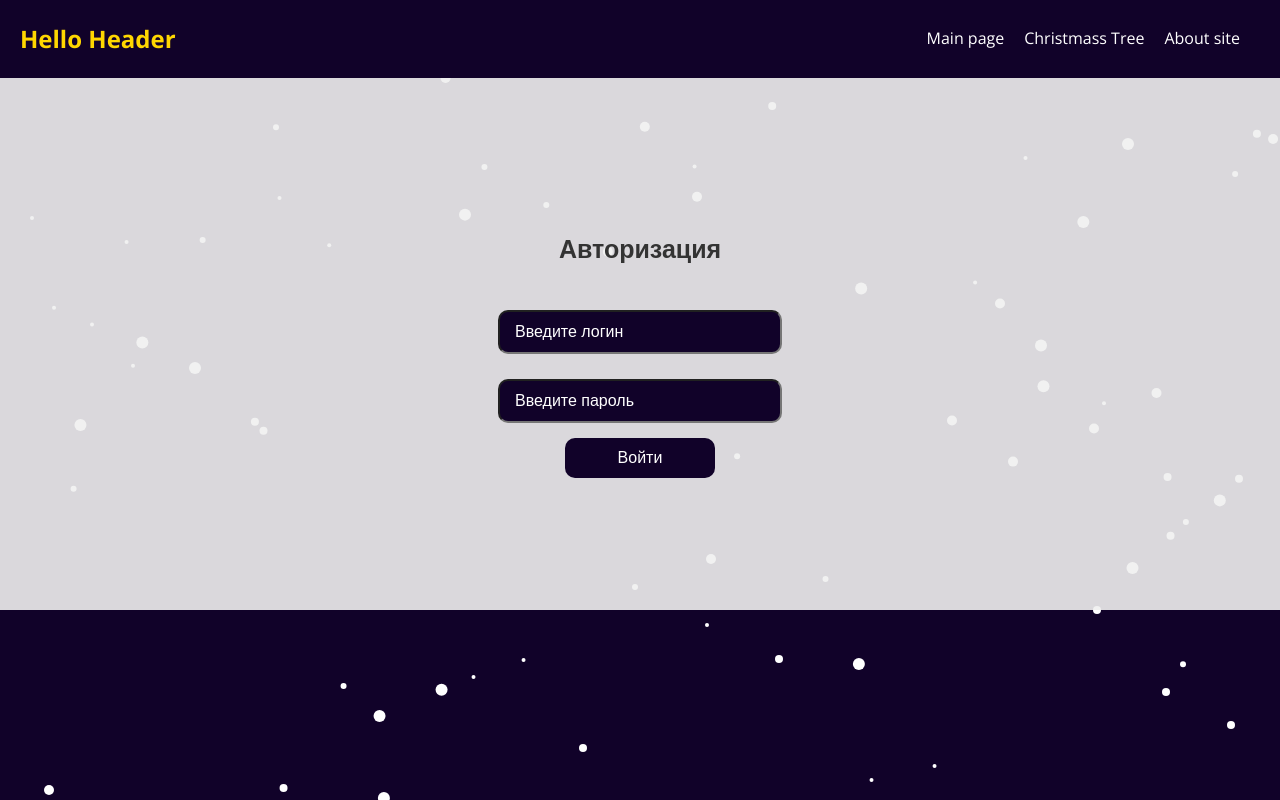
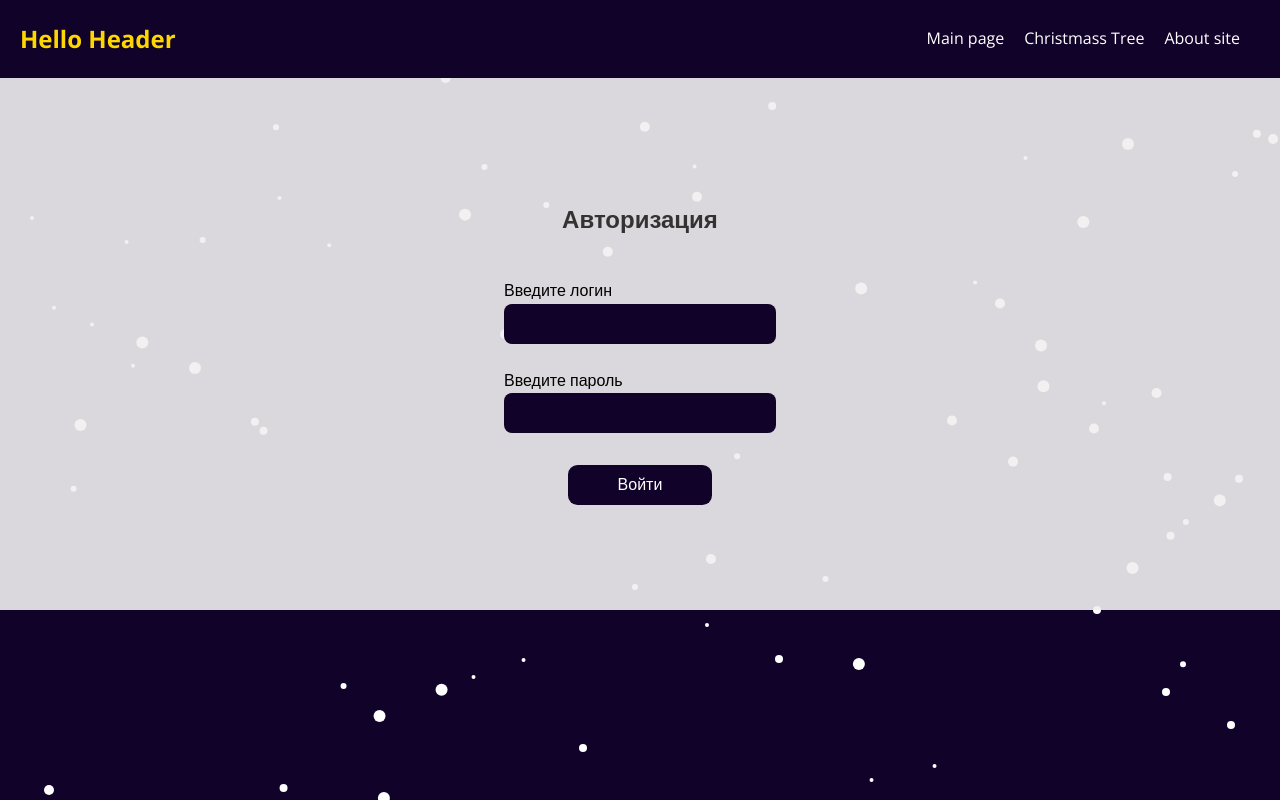
Before and after one commit to NY-2024-team/frontend, a SvelteKit app: page /auth in a window 1280 px wide. Built offline with nearby package versions, Linux system fonts and the light colour scheme; no server answers.

Commit message:
Styles changes

```diff
--- /dev/null
+++ b/src/lib/styles/_input.scss
@@ -0,0 +1,38 @@
+.text_input {
+    width: 15rem;
+    height: 1.5rem;
+    border-radius: 0.5rem;
+    color: white;
+    background-color: #110229;;
+    font-size: 1rem;
+    font-family: Arial, sans-serif;
+    padding: 0.5rem 1rem 0.5rem 1rem;
+    transition: 0.3s;
+    border: none;
+};
+
+.input-group {
+    display: flex;
+    position: relative;
+    align-items: center;
+    margin-top: 1.5rem;
+    color: white;
+};
+
+.text_input[type="login"]::-webkit-input-placeholder {
+    color: white;
+};
+
+.text_input[type="password"]::-webkit-input-placeholder {
+    color: white;
+};
+
+.text_input:hover {
+    background-color: white;
+    color: #333333;
+    transition: 0.3s;
+};
+
+::-webkit-input-placeholder {
+    color: #333333;
+};
--- a/src/lib/styles/main.scss
+++ b/src/lib/styles/main.scss
@@ -2,3 +2,4 @@
 @import 'variables';
 @import 'global';
 @import 'button';
+@import 'input';
--- a/src/routes/auth/+page.svelte
+++ b/src/routes/auth/+page.svelte
@@ -17,10 +17,18 @@
     <div class="container">
         <h1>Авторизация</h1>
         <div class="input-group">
-            <input name="username" type="login" placeholder="Введите логин" />
+            <label class="text_label">
+                <span>Введите логин</span>
+                <br>
+                <input class="text_input" autocomplete="off" name="username" id="login" type="login">
+            </label>
         </div>
         <div class="input-group">
-            <input name="password" type="password" placeholder="Введите пароль" />
+            <label class="text_label">
+                <span>Введите пароль</span>
+                <br>
+                <input class="text_input" autocomplete="off" name="password" id="password" type="password">
+            </label>
         </div>
         <button class="button" type="submit">Войти</button>
 		{#if form && form.error}
@@ -32,8 +40,8 @@
 <style lang="scss">
 
 .container {
-    width: 600px;
-    height: 500px;
+    width: 37.5rem;
+    height: 31.25rem;
     display: flex;
     align-items: center;
     justify-content: center;
@@ -41,64 +49,37 @@
 };
 
 h1 {
-    font-size: 25px;
+    font-size: 1.5rem;
     color: #333333;
-}
-
-.input-group {
-    margin-top: 25px;
-    color: white;
 };
 
-input {
-    width: 250px;
-    height: 30px;
-    border-radius: 10px;
+.button {
+    width: 9rem;
+    height: 2.5rem;
+    background-color: #110229;
+    border-radius: 0.6rem;
     color: white;
-    background-color: #110229;;
-    font-size: 16px;
-    font-family: Arial, sans-serif;
-    padding: 5px 15px 5px 15px;
-    transition: 1s;
-};
-
-input:hover {
-    background-color: white;
-    color: #333333;
-    transition: 1s;
-};
-
-input[type="login"]::-webkit-input-placeholder {
-    color: white;
-};
-
-input[type="password"]::-webkit-input-placeholder {
-    color: white;
-};
-.button {
-    width: 150px;
-    height: 40px;
-    background-color: #110229;
-    border-radius: 10px;
-    color: white;
-    font-size: 16px;
+    font-size: 1rem;
     font-family: Arial, sans-serif;
     cursor: pointer;
-    padding: 5px;
-    font-size: 16px;
+    padding: 0.25rem;
     text-align: center;
-    margin-top: 15px;
-    transition: 1s;
+    margin-top: 2rem;
+    transition: 0.3s;
 };
 
 button:hover {
     background-color: white;
     color: #333333;
-    transition: 1s;
+    transition: 0.3s;
 };
 
 .error {
     color: red;
 };
 
+.text_label {
+    color: black;
+};
+
 </style>
--- /dev/null
+++ b/src/routes/login/+page.svelte
@@ -0,0 +1 @@
+<h1>Hello world</h1>
```
